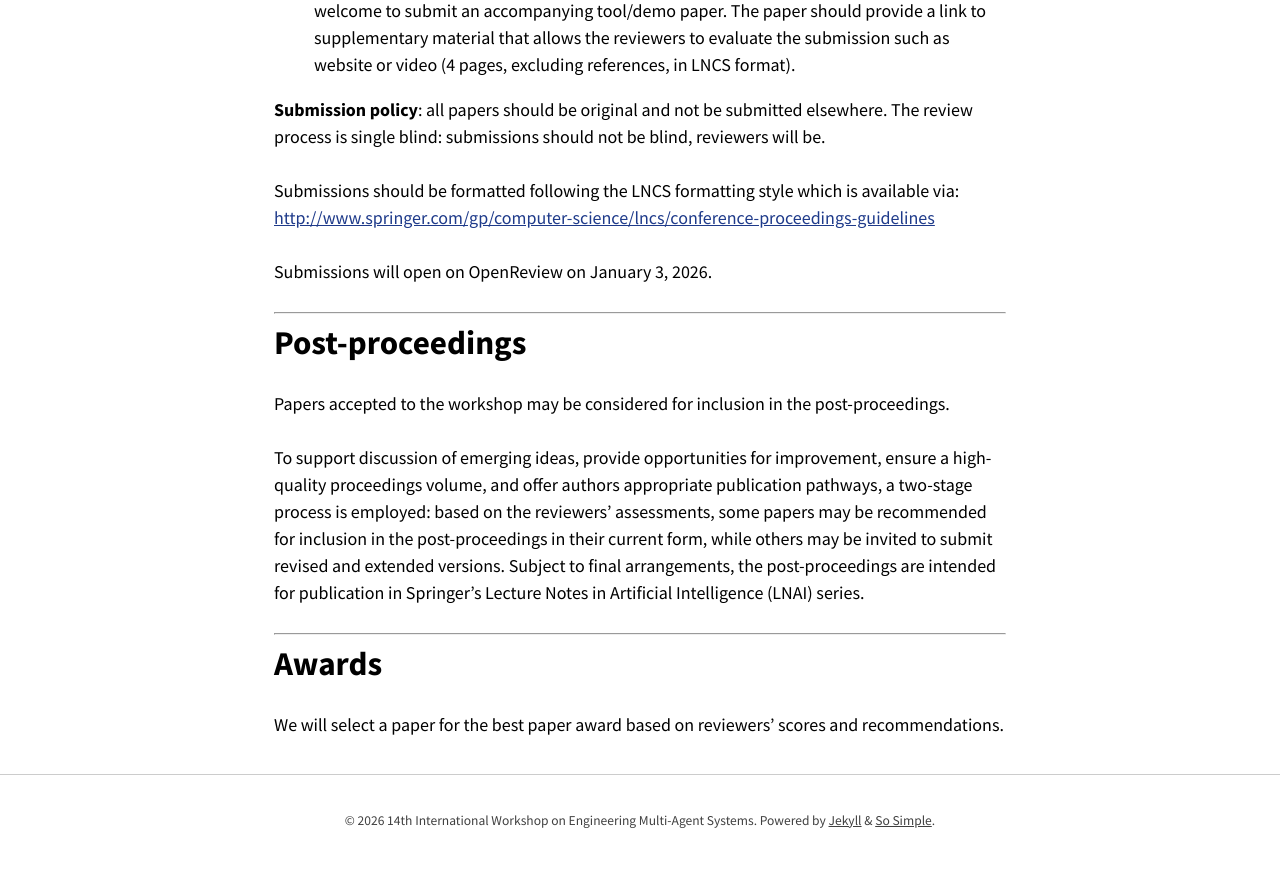
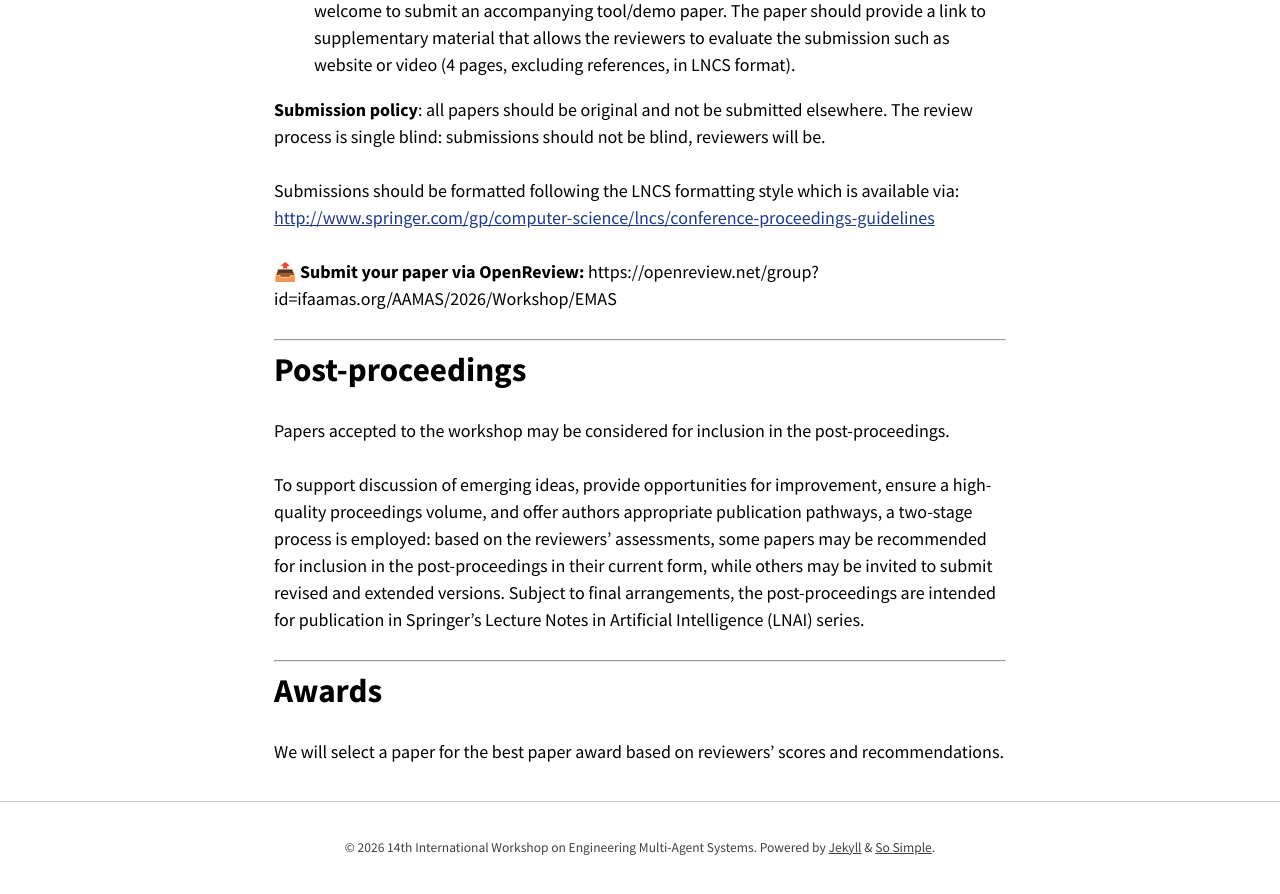
Before and after one commit to emas-workshop/2026, a Jekyll site: the page built from cfp.md, in a window 1280 px wide and 900 px high, scrolled down 2464 px. Shown: the top 894 px of the window. Built offline with Jekyll 4.4.1, drawn with Linux system fonts in a browser that asks for light colours; nearby versions of some CDN libraries; our own code applies the rules of GitHub Pages for plain Markdown files.

Commit message:
refactor(cfp.md) openreview submission link

```diff
--- a/cfp.md
+++ b/cfp.md
@@ -52,7 +52,7 @@ We solicit four types of submissions:
 
 Submissions should be formatted following the LNCS formatting style which is available via: [http://www.springer.com/gp/computer-science/lncs/conference-proceedings-guidelines](http://www.springer.com/gp/computer-science/lncs/conference-proceedings-guidelines)
 
-Submissions will open on OpenReview on January 3, 2026.
+📤 **Submit your paper via OpenReview:** https://openreview.net/group?id=ifaamas.org/AAMAS/2026/Workshop/EMAS
 
 ***
 
```
